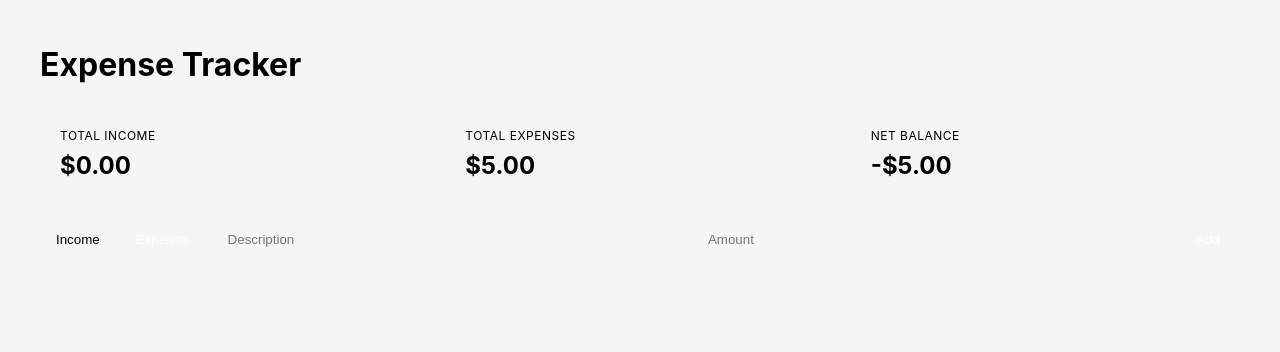
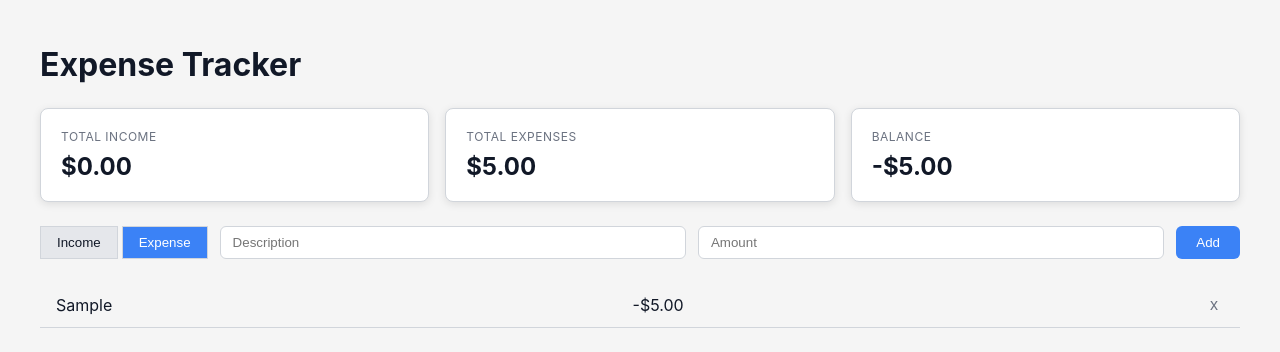
Before and after one commit to nyuykongmoalvin848-oss/EXPENSE-TRACKER1, a React (Vite) app: page / in a window 1280 px wide. Both pictures are taken after typing "Sample", "5" into the empty fields and a click on the button "Add". Shown: the top 352 px of the page. Built offline with nearby package versions, Linux system fonts and the light colour scheme.

Commit message:
feat: Adding transaction list

```diff
--- a/src/App.css
+++ b/src/App.css
@@ -1,7 +1,19 @@
+:root {
+  --bg-primary: #ffffff;
+  --bg-secondary: #e5e7eb;
+  --text-primary: #111827;
+  --text-secondary: #6b7280;
+  --accent: #3b82f6;
+  --border: #d1d5db;
+  --card-bg: #ffffff;
+  --shadow: rgba(0, 0, 0, 0.1);
+}
+
 body {
   margin: 0;
   background: #f5f5f5;
   font-family: -apple-system, BlinkMacSystemFont, 'Segoe UI', sans-serif;
+  color: var(--text-primary);
 }
 
 .wrap {
@@ -59,6 +71,7 @@ body {
   border: 1px solid var(--border);
   background: var(--bg-secondary);
   cursor: pointer;
+  color: var(--text-primary);
 }
 
 .form-type button.active {
@@ -84,3 +97,33 @@ body {
   border-radius: 6px;
   cursor: pointer;
 }
+
+.list {
+  list-style: none;
+  padding: 0;
+  margin: 0;
+}
+
+.list-item {
+  display: flex;
+  justify-content: space-between;
+  align-items: center;
+  padding: 12px 16px;
+  border-bottom: 1px solid var(--border);
+}
+
+.list-item.income {
+  border-left: 4px solid var(--success);
+}
+
+.list-item.expense {
+  border-left: 4px solid var(--danger);
+}
+
+.list-item button {
+  background: transparent;
+  border: none;
+  color: var(--text-secondary);
+  cursor: pointer;
+  font-size: 16px;
+}
--- a/src/App.jsx
+++ b/src/App.jsx
@@ -1,6 +1,7 @@
 import { useState } from 'react'
 import StatCards from './components/Dashboard/StatCards'
 import TransactionForm from './components/transactions/TransactionForm'
+import TransactionList from './components/transactions/TransactionList'
 import './App.css'
 
 function App () {
@@ -15,6 +16,7 @@ function App () {
       <h1 className='title'>Expense Tracker</h1>
       <StatCards transactions={transactions} />
       <TransactionForm onSubmit={handleAdd} />
+      <TransactionList transactions={transactions} />
     </div>
   )
 }
--- a/src/components/Dashboard/StatCards.jsx
+++ b/src/components/Dashboard/StatCards.jsx
@@ -15,8 +15,8 @@ function StatCards ({ transactions }) {
     { label: 'Total Income', value: formatCurrency(income) },
     { label: 'Total Expenses', value: formatCurrency(expense) },
     {
-      label: 'Net Balance',
-      value: formatCurrency(balance)
+      label: 'Balance',
+      value: formatCurrency(balance),
     }
   ]
 
--- /dev/null
+++ b/src/components/transactions/TransactionList.jsx
@@ -0,0 +1,15 @@
+export default function TransactionList({ transactions }) {
+  if (!transactions.length) return <p>No transactions yet.</p>
+
+  return (
+    <ul className='list'>
+      {transactions.map((t) => (
+        <li key={t.id} className={`list-item ${t.type}`}>
+          <span>{t.description}</span>
+          <span>{t.type === 'income' ? '+' : '-'}${Number(t.amount).toFixed(2)}</span>
+          <button onClick={() => {}}>x</button>
+        </li>
+      ))}
+    </ul>
+  )
+}
```
